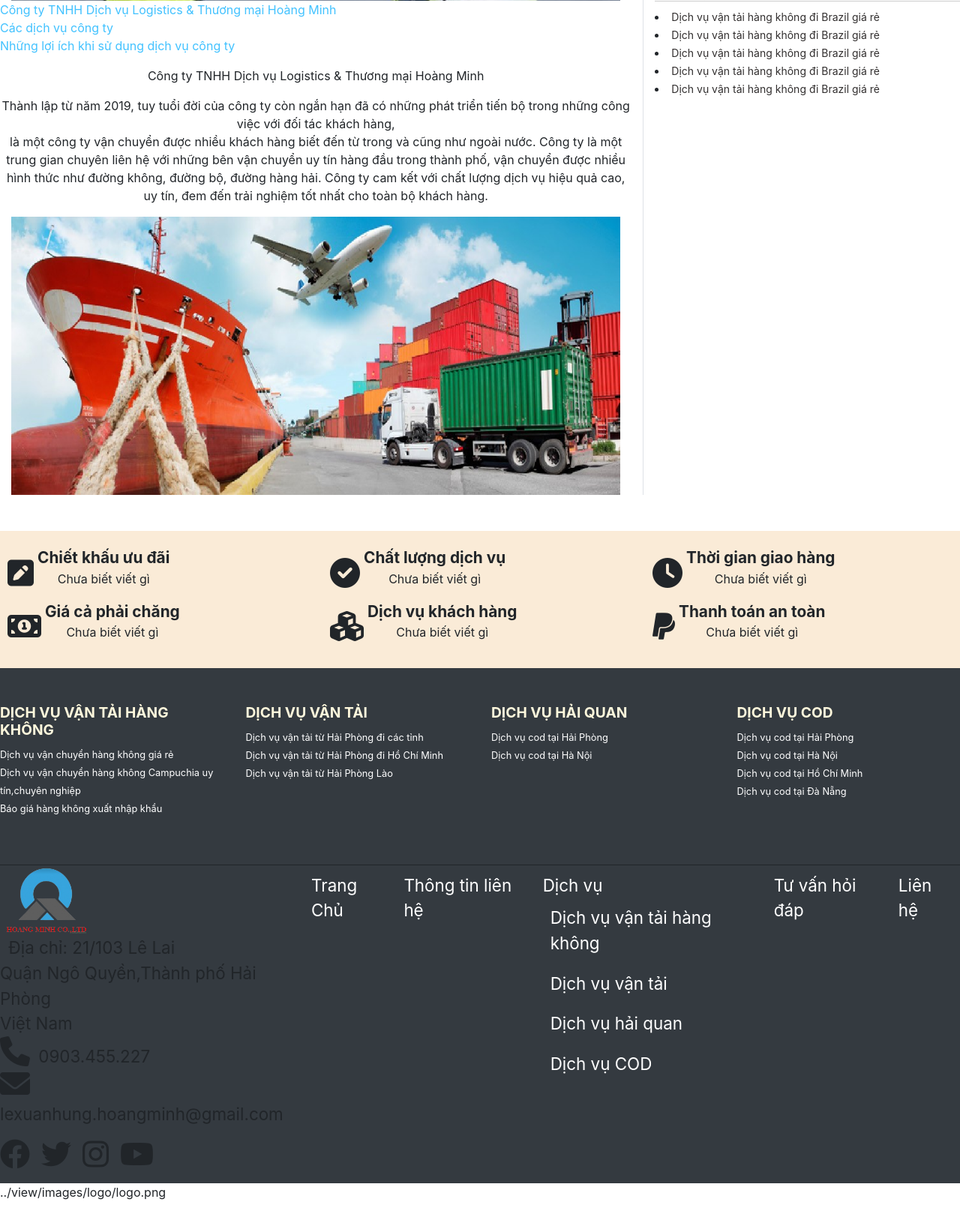
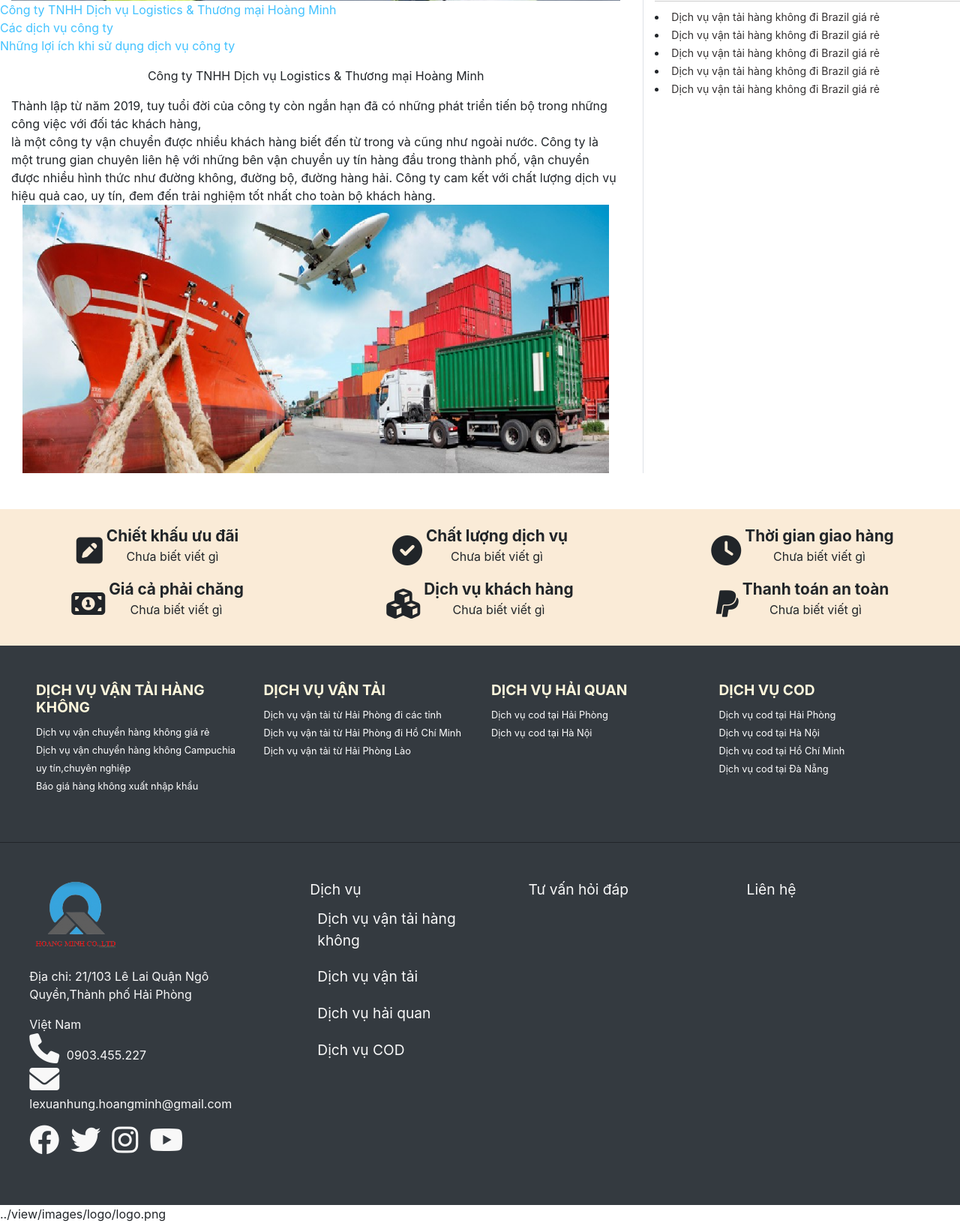
Before and after one commit to locdang8/weblogistic, a PHP site: page /weblogistic/view/gioithieu.php in a window 1280 px wide. Shown: the part 1076-2707 px from the top of the page at 75% size. Before the commit the page ends 2676 px from the top, so only its background shows below. Run offline with PHP 8.4, Linux system fonts and the light colour scheme.

Commit message:
sua phan footer.php

```diff
--- a/view/css/main.css
+++ b/view/css/main.css
@@ -58,7 +58,9 @@
 	width: 100%;
 	text-align: center;
 }
+.introduce-content{
 
+}
 .introduce-review__title{
 	color: darkkhaki;
 	padding-top: 5px;
@@ -195,7 +197,11 @@ i{
 .contact__container .noidung .noidung-contact .infor {
 	list-style: none;
 }
-
+.contact__container .noidung .noidung-contact span{
+	color: #f8f8f8;
+	font-size: 1rem;
+	text-align: left;
+}
 .contact__container .noidung-link .noidung-menu {
 	display: flex;
 	justify-content: space-around;
@@ -224,14 +230,14 @@ i{
 }
 
 .contact__container .social-media .social-icon > li > a {
-	color: currentColor;
-	font-size: 1.4rem;
+	color: #f8f8f8;
+	font-size: 1.2rem;
 }
 
-.contact__container .noidung-link .noidung-menu li a{
-	font-size: 1.4rem;
+.contact__container .noidung-link .noidung-menu a{
+	font-size: 1.2rem;
+	color: #f8f8f8;
 }
-
 .fa-facebook:hover {
 	color: var(--fb__clr);
 }
@@ -257,7 +263,7 @@ i{
 }
 
 .noidung-contact .infor li span{
-	font-size: 1.4rem;
+	font-size: 1rem;
 }
 
 .data-image>img{
--- a/view/footer.php
+++ b/view/footer.php
@@ -2,7 +2,7 @@
     <!-- start -->
     <div class="footer-ship">
         <div class="footer-ship-list row">
-            <div class="footer__item  col-sm-6 col-xl-4 text-center">
+            <div class="footer__item  col-sm-6 col-xl-4 justify-content-center">
                 <i class="fa-solid fa-square-pen"></i>
                 <div>
                     <strong>Chiết khấu ưu đãi</strong>
@@ -10,7 +10,7 @@
                 </div>
             </div>
 
-            <div class="footer__item col-sm-6 col-xl-4 text-center">
+            <div class="footer__item col-sm-6 col-xl-4 justify-content-center">
                 <i class="fa-solid fa-circle-check"></i>
                 <div>
                     <strong>Chất lượng dịch vụ</strong>
@@ -19,7 +19,7 @@
 
             </div>
 
-            <div class="footer__item col-sm-6 col-xl-4 text-center">
+            <div class="footer__item col-sm-6 col-xl-4 justify-content-center">
                 <i class="fa-solid fa-clock"></i>
                 <div>
                     <strong>Thời gian giao hàng</strong>
@@ -28,7 +28,7 @@
 
             </div>
 
-            <div class="footer__item col-sm-6 col-xl-4 text-center">
+            <div class="footer__item col-sm-6 col-xl-4 justify-content-center">
                 <i class="fa-solid fa-money-bill-1"></i>
                 <div>
                     <strong> Giá cả phải chăng</strong>
@@ -37,7 +37,7 @@
 
             </div>
 
-            <div class="footer__item col-6 col-xl-4 text-center">
+            <div class="footer__item col-6 col-xl-4 justify-content-center">
                 <i class="fa-solid fa-cubes"></i>
                 <div>
                     <strong>Dịch vụ khách hàng</strong>
@@ -45,7 +45,7 @@
                 </div>
 
             </div>
-            <div class="footer__item col-6 col-xl-4 text-center">
+            <div class="footer__item col-6 col-xl-4 justify-content-center">
                 <i class="fa-brands fa-paypal"></i>
                 <div>
                     <strong>Thanh toán an toàn</strong>
@@ -58,9 +58,9 @@
     <!-- end -->
 
     <!-- start dich vu -->
-    <div class="dichvu__container row py-5 bg-dark">
+    <div class="dichvu__container row p-5 bg-dark">
         <div class="dichvu__item col-sm-6 col-xl-3">
-            <h2> DỊCH VỤ VẬN TẢI HÀNG KHÔNG</h1>
+            <h2> DỊCH VỤ VẬN TẢI HÀNG KHÔNG</h2>
                 <ul>
                     <li><a href="">Dịch vụ vận chuyển hàng không giá rẻ</a></li>
                     <li><a href="">Dịch vụ vận chuyển hàng không Campuchia uy tín,chuyên nghiệp</a></li>
@@ -75,7 +75,7 @@
                 <li><a href="">Dịch vụ vận tải từ Hải Phòng đi Hồ Chí Minh</a></li>
                 <li><a href="">Dịch vụ vận tải từ Hải Phòng Lào</a></li>
             </ul>
-        </div>
+       </div>
 
         <div class="dichvu__item col-sm-6 col-xl-3">
             <h2>DỊCH VỤ HẢI QUAN</h2>
@@ -83,7 +83,7 @@
                 <li><a href="">Dịch vụ cod tại Hải Phòng</a></li>
                 <li><a href="">Dịch vụ cod tại Hà Nội</a></li>
             </ul>
-        </div>
+       </div>
 
         <div class="dichvu__item col-sm-6 col-xl-3">
             <h2>DỊCH VỤ COD</h2>
@@ -99,9 +99,9 @@
     </div>
 
 
-    <div class="contact__container bg-dark">
+    <div class="contact__container bg-dark row py-5">
         <!-- noidung -->
-        <div class="noidung">
+        <div class="noidung col-3 ml-3">
             <div>
                 <img src="../view/images/logo/logo.png" alt="">
             </div>
@@ -111,8 +111,8 @@
                     <li>
                         <span>
                             <i class="fa fa-map-maker"></i>
-                            Địa chỉ: 21/103 Lê Lai <br>
-                            Quận Ngô Quyền,Thành phố Hải Phòng <br>
+                            <p>Địa chỉ: 21/103 Lê Lai
+                            Quận Ngô Quyền,Thành phố Hải Phòng</p>
                             Việt Nam
                         </span>
                     </li>
@@ -142,18 +142,16 @@
         <!-- end noidung -->
 
         <!-- menu-list -->
-        <div class="noidung-link">
-            <ul class="noidung-menu">
-                <li><a href="#">Trang Chủ</a></li>
-                <li><a href="#">Thông tin liên hệ</a></li>
-                <li class="menu-mini"><a href="#">Dịch vụ</a>
+        <div class="noidung-link col-8">
+            <div class="noidung-menu row">
+                <div class="menu-mini col-4"><a href="#">Dịch vụ</a>
                     <ul class="list-mini">
 
                     </ul>
-                </li>
-                <li><a href="#">Tư vấn hỏi đáp</a></li>
-                <li><a href="#">Liên hệ</a></li>
-            </ul>
+                </div>
+                <div class="col-4"><a href="#">Tư vấn hỏi đáp</a></div>
+                <div class="col-4"><a href="#">Liên hệ</a></div>
+            </div>
         </div>
         <!-- end menu-list -->
     </div>
--- a/view/gioithieu.php
+++ b/view/gioithieu.php
@@ -7,8 +7,8 @@
 <div class="introduce my-5 border-top">
 
     <div class="introduce-col1 row">
-        <div class="col-12 col-md-8 text-center border-right">
-            <div class="introduce-header">
+        <div class="col-12 col-md-8 border-right">
+            <div class="introduce-header text-center">
                 <p class="h3 my-3">Công ty TNHH Dịch vụ Logistics & Thương mại Hoàng Minh</p>
                 <div>
                     <img src="./images/banner/banner2.jpg" alt="" class="container">
@@ -26,9 +26,9 @@
                     </li>
                 </ul>
             </div>
-            <div id="first" class="introduce-content">
-                <p class="title">Công ty TNHH Dịch vụ Logistics & Thương mại Hoàng Minh</p>
-                <p>
+            <div id="first" class="introduce-content container">
+                <p class="title text-center">Công ty TNHH Dịch vụ Logistics & Thương mại Hoàng Minh</p>
+                <span>
                     Thành lập từ năm 2019, tuy tuổi đời của công ty còn ngắn hạn đã có những phát triển tiến bộ trong
                     những
                     công việc với đối tác khách hàng, <br>
@@ -39,7 +39,7 @@
                     Công ty cam kết với chất lượng dịch vụ hiệu quả cao, uy tín, đem đến trải nghiệm tốt nhất cho toàn
                     bộ
                     khách hàng.
-                </p>
+                </span>
                 <div>
                     <img src="./images/banner/banner3.png" alt="" class="container">
                 </div>
--- a/view/header.php
+++ b/view/header.php
@@ -29,13 +29,13 @@
             <div class="collapse navbar-collapse" id="navbarSupportedContent">
                 <ul class="navbar-nav mr-auto">
                     <li class="nav-item active">
-                        <a class="nav-link" href="#">Trang chủ <span class="sr-only">(current)</span></a>
+                        <a class="nav-link" href="../index.php">Trang chủ <span class="sr-only">(current)</span></a>
                     </li>
                     <li class="nav-item">
-                        <a class="nav-link" href="">Giới thiệu</a>
+                        <a class="nav-link" href="../view/gioithieu.php">Giới thiệu</a>
                     </li>
                     <li class="nav-item dropdown">
-                        <a class="nav-link dropdown-toggle" href="#" id="navbarDropdown" role="button"
+                        <a class="nav-link dropdown-toggle" href="../view/dichvu.php" id="navbarDropdown" role="button"
                             data-toggle="dropdown" aria-haspopup="true" aria-expanded="false">
                             Dịch vụ
                         </a>
@@ -47,13 +47,13 @@
                         </div>
                     </li>
                     <li class="nav-item">
-                        <a class="nav-link" href="">Tin tức</a>
+                        <a class="nav-link" href="../view/tintuc.php">Tin tức</a>
                     </li>
                     <li class="nav-item">
-                        <a class="nav-link" href="">Tư vấn hỏi đáp</a>
+                        <a class="nav-link" href="../view/tuvan.php">Tư vấn hỏi đáp</a>
                     </li>
                     <li class="nav-item">
-                        <a class="nav-link" href="">Liên hệ</a>
+                        <a class="nav-link" href="../view/lienhe.php">Liên hệ</a>
                     </li>
                 </ul>
                 <form class="form-inline my-2 my-lg-0">
```
